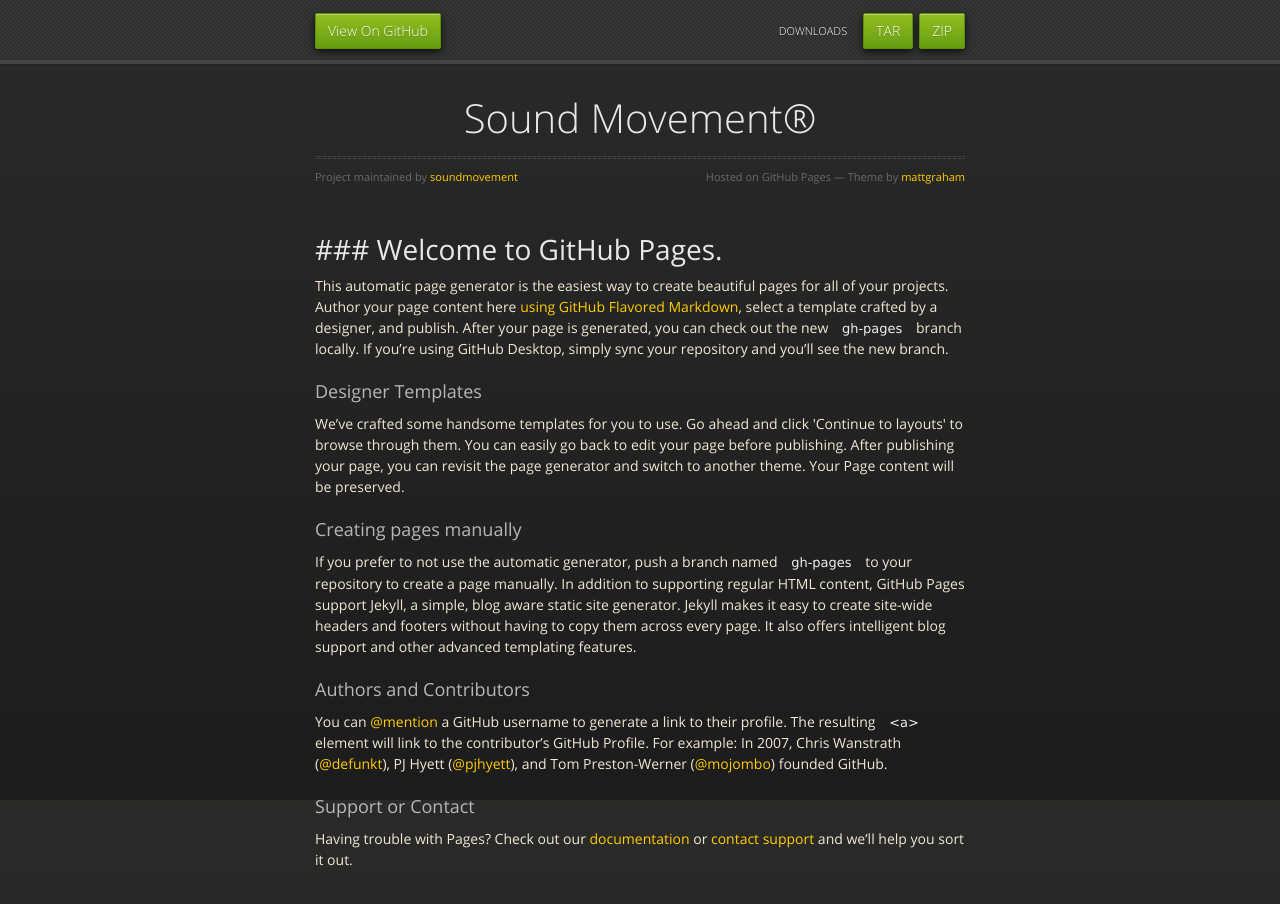
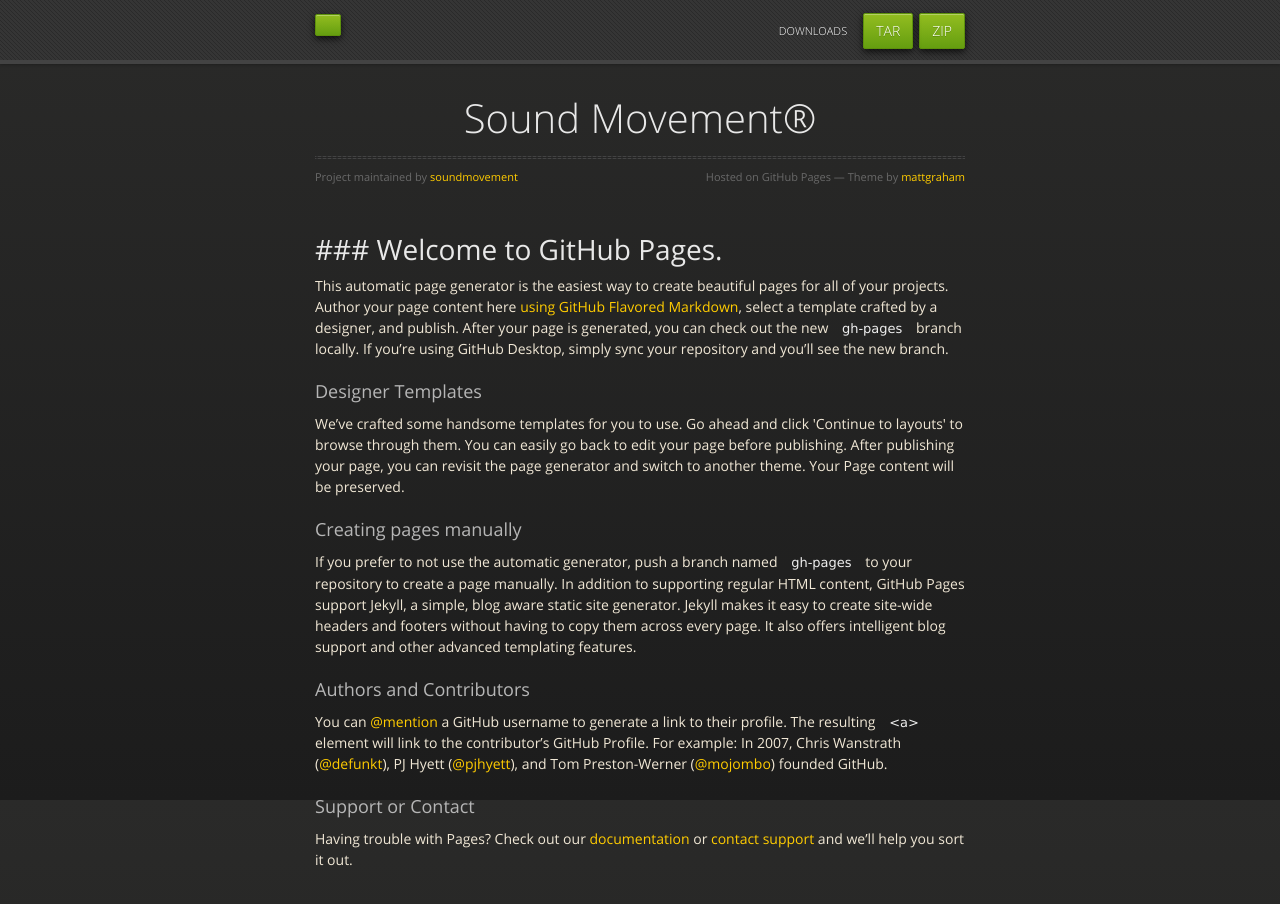
Before and after one commit to soundmovement/SoundMovement, a plain HTML site: page index.html in a window 1280 px wide. Drawn offline with nearby package versions, Linux system fonts and the light colour scheme.

Commit message:
Update index.html

```diff
--- a/index.html
+++ b/index.html
@@ -3,7 +3,7 @@
   <head>
     <meta charset="utf-8">
     <meta http-equiv="X-UA-Compatible" content="chrome=1">
-    <title>Smelive.git.io by soundmovement</title>
+    <title>soundmovement</title>
     <link rel="stylesheet" href="stylesheets/styles.css">
     <link rel="stylesheet" href="stylesheets/github-dark.css">
     <script src="https://ajax.googleapis.com/ajax/libs/jquery/1.7.1/jquery.min.js"></script>
@@ -20,7 +20,7 @@
   <body>
       <div id="header">
         <nav>
-          <li class="fork"><a href="https://github.com/soundmovement/SMELIVE.git.io">View On GitHub</a></li>
+          <li class="fork"><a href="https://github.com/soundmovement/SMELIVE.git.io"></a></li>
           <li class="downloads"><a href="https://github.com/soundmovement/SMELIVE.git.io/zipball/master">ZIP</a></li>
           <li class="downloads"><a href="https://github.com/soundmovement/SMELIVE.git.io/tarball/master">TAR</a></li>
           <li class="title">DOWNLOADS</li>
```
